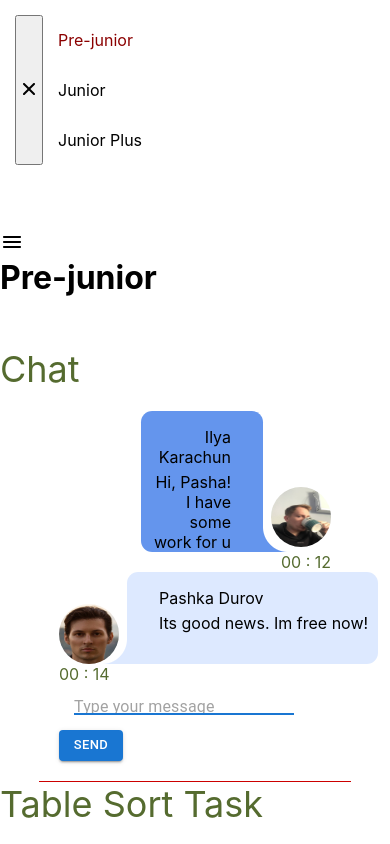
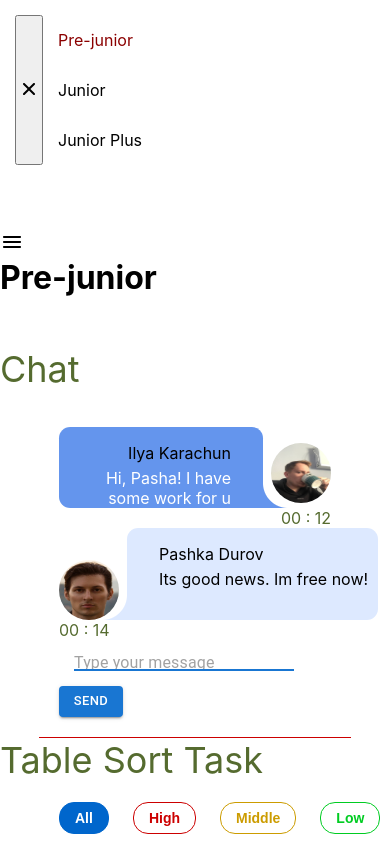
Before and after one commit to ilyaKarachun/shablonComponents, a React (Create React App) app: page /#/pre-junior in a window 390 px wide. Shown: the top 844 px of the page. Built offline with nearby package versions, Linux system fonts and the light colour scheme.

Commit message:
feat: add css for message and phone

```diff
--- a/src/s2-homeworks/hw01/message/Message.module.css
+++ b/src/s2-homeworks/hw01/message/Message.module.css
@@ -7,7 +7,7 @@
     /*grid-template-rows: max-content max-content;*/
     flex-direction: row-reverse;
     margin-left: auto;
-    width: 70%;
+    /*width: 70%;*/
     align-items: end;
 }
 
@@ -55,7 +55,7 @@
     grid-column-start: 2;
     grid-row-start: 2;
     text-align: right;
-    color: black;
+    color: white;
     padding-left: 10px;
 }
 
--- a/src/s2-homeworks/hw05/Pages.tsx
+++ b/src/s2-homeworks/hw05/Pages.tsx
@@ -22,10 +22,10 @@ function Pages() {
                 <Route  path={PATH.PRE_JUNIOR} element={<PreJunior/>} />
                 <Route path={PATH.JUNIOR} element={<Junior/>} />
                 <Route path={PATH.JUNIOR_PLUS} element={<JuniorPlus/>} />
-                <Route path={'*'} element={<Navigate to={"/404"}/>} />
+                <Route path={'*'} element={<Navigate to={PATH.PRE_JUNIOR}/>} />
                 <Route path={'/404'} element={<Error404 />} />
                 {/*роут для несуществующей страницы должен отрисовать <Error404 />*/}
-                <Route path={'/*'} element={<Error404/>} />
+                {/*<Route path={'/*'} element={<Error404/>} />*/}
             </Routes>
         </div>
     )
```
